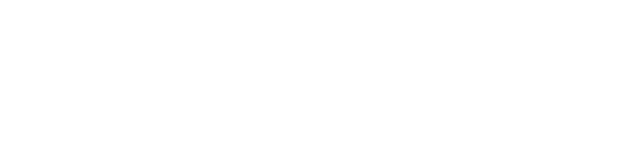
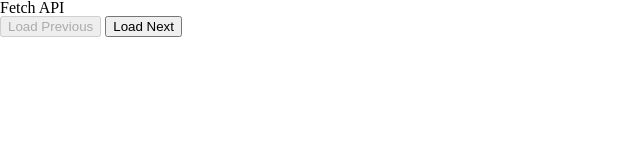
Before and after one commit to tikosaghinadze/wcode21-js, a plain HTML site: page index.html in a window 1280 px wide. Shown: the whole page, without its empty margins (0-640 px from the left). Drawn offline with Linux system fonts and the light colour scheme.

Commit message:
add html elements

```diff
--- a/index.html
+++ b/index.html
@@ -8,6 +8,14 @@
     <title>Fetch 1</title>
   </head>
   <body>
+    <section>
+      <h1>Fetch API</h1>
+      <div id="data">
+        <ul id="ul-element"></ul>
+      </div>
+      <button id="loadprev" disabled>Load Previous</button>
+      <button id="loadmore">Load Next</button>
+    </section>
     <script src="./js/script.js"></script>
   </body>
 </html>
```
